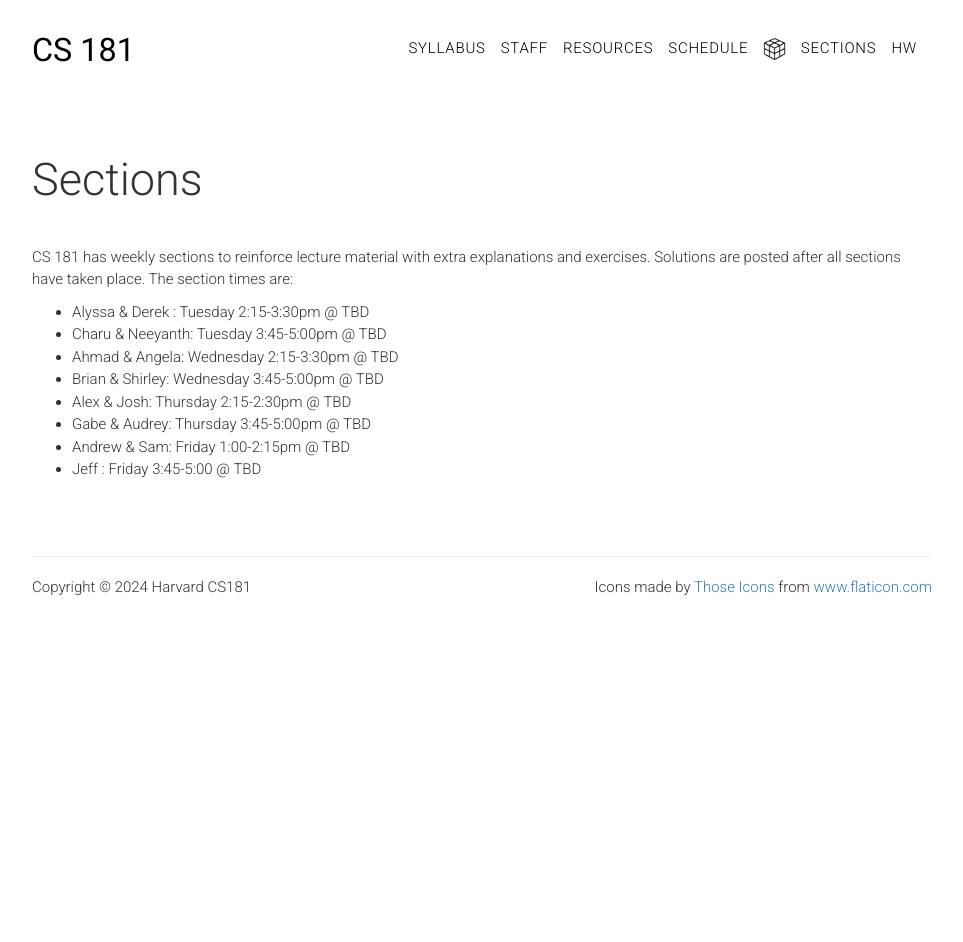
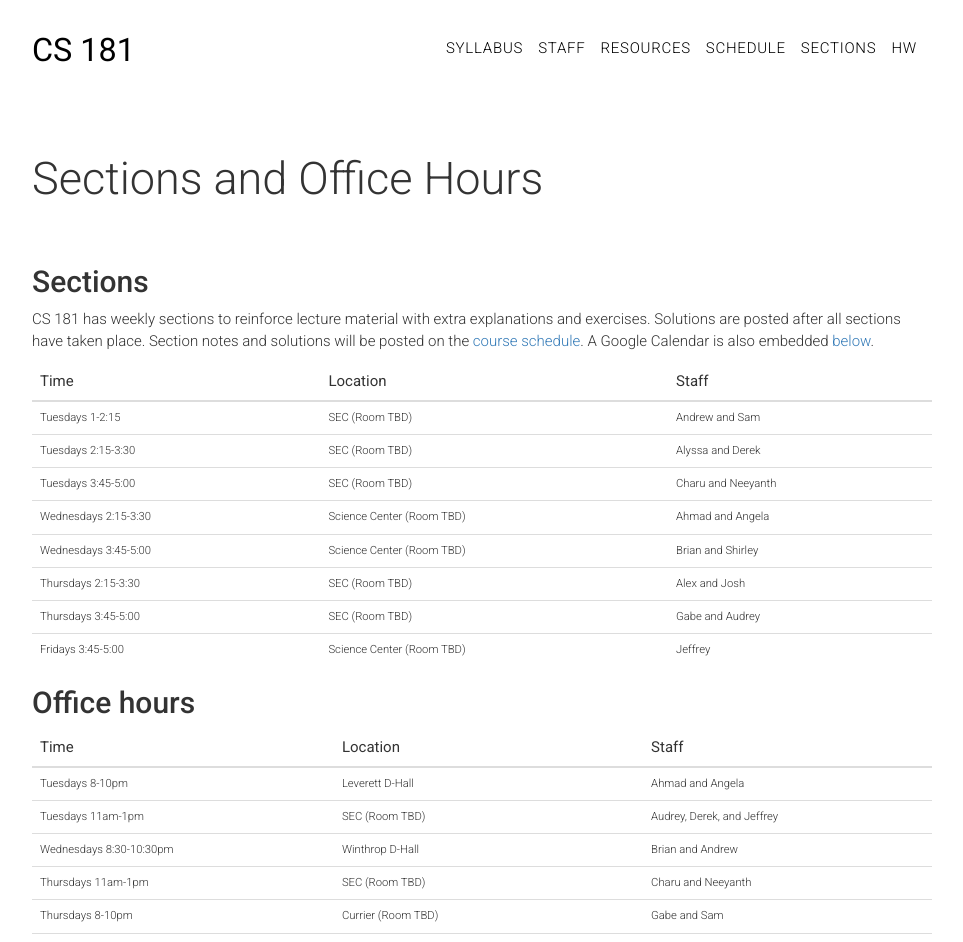
Before and after one commit to harvard-ml-courses/cs181-web, a Jekyll site: the page built from sections.html, in a window 1280 px wide. Shown: the top 942 px of the page, without its empty margins (158-1121 px from the left). Built offline with Jekyll 4.4.1, drawn with Linux system fonts in a browser that asks for light colours; before the commit the page ends 900 px from its top, so only the background shows below that; some of the changed text lies outside the part shown.

Commit message:
move section and oh schedule to section page add section placeholders remove cube

```diff
--- a/_includes/header.html
+++ b/_includes/header.html
@@ -10,7 +10,6 @@
         <li><a href="{{ site.baseurl }}/staff">Staff</a></li>
         <li><a href="{{ site.baseurl }}/resources">Resources</a></li>
         <li><a href="{{ site.baseurl }}/schedule">Schedule</a></li>
-        <li><a href="{{ site.baseurl }}/cube"><img class="header-icon" src="{{ site.baseurl }}/css/cube2.png"></a></li>
         <li><a href="{{ site.baseurl }}/sections">Sections</a></li>
         <li><a href="https://github.com/harvard-ml-courses/cs181-s24-homeworks" target="_blank" rel="noopener noreferrer">HW</a></li>
       </ul>
--- a/sections.html
+++ b/sections.html
@@ -1,36 +1,63 @@
 ---
 layout: page
-title: Sections
+title: Sections and Office Hours
 weight: 0
 ---
 
 <section class="main-container text">
     <div class="main">
+        <!-- data is configured in _data/all.yaml -->
+
+        <h2>Sections</h2>
         <p>
             CS 181 has weekly sections to reinforce lecture material with extra explanations
             and exercises. Solutions are posted after all sections have taken place.
+            Section notes and solutions will be posted on the <a href="{{ site.baseurl }}/schedule">course schedule</a>.
+            A Google Calendar is also embedded <a href="#gcal">below</a>.
+        </p>
+        <table class="table">
+            <thead>
+                <tr>
+                    <th>Time</th>
+                    <th>Location</th>
+                    <th>Staff</th>
+                </tr>
+            </thead>
+            <tbody>
+                {% for oh in site.data.all.sections %}
+                <tr>
+                    <td>{{ oh.time }}</td>
+                    <td>{{ oh.location }}</td>
+                    <td>{{ oh.tfs }}</td>
+                </tr>
+                {% endfor %}
+            </tbody>
+        </table>
 
-            The section times are:
-            <ul>
-                <li> Alyssa & Derek : Tuesday 2:15-3:30pm @ TBD</li>
-                <li> Charu & Neeyanth: Tuesday 3:45-5:00pm @ TBD</li>
-                <li> Ahmad & Angela: Wednesday 2:15-3:30pm @ TBD </li>
-                <li> Brian & Shirley: Wednesday 3:45-5:00pm @ TBD</li>
-                <li> Alex & Josh: Thursday 2:15-2:30pm @ TBD</li>
-                <li> Gabe & Audrey: Thursday 3:45-5:00pm @ TBD</li>
-		<li> Andrew & Sam: Friday 1:00-2:15pm @ TBD</li>
-                <li> Jeff : Friday 3:45-5:00 @ TBD</li>
-            </ul>
-        </p>
+        <h2>Office hours</h2>
+        <table class="table">
+            <thead>
+                <tr>
+                    <th>Time</th>
+                    <th>Location</th>
+                    <th>Staff</th>
+                </tr>
+            </thead>
+            <tbody>
+                {% for oh in site.data.all.ohs %}
+                <tr>
+                    <td>{{ oh.time }}</td>
+                    <td>{{ oh.location }}</td>
+                    <td>{{ oh.tfs }}</td>
+                </tr>
+                {% endfor %}
+            </tbody>
+        </table>
 
-        <!-- Example for releasing sections. Upload files in the sections folder -->
-
-    	<!-- <h2 class="title" id="sec1">Section 1: Linear Regression, MLE</h2>
-        <p class="head-subtitle">Tuesday, February 2</p>
-        <ul class="lists">
-            <li><a href="sections/sec_0/handout.pdf" target="_blank">PDF</a></li>
-            <li><a href="sections/sec_0/solutions.pdf" target="_blank">Solutions PDF</a></li>
-        </ul> -->
-
+        <div class="embed-responsive embed-responsive-4by3 w-100" id="gcal">
+            <iframe class="embed-responsive-item"
+                src="https://calendar.google.com/calendar/embed?src=c_f69d6d4ef1d31eb8558c88407d946c5970c48f0624a6d840cc22885edf4ab15c%40group.calendar.google.com&ctz=America%2FNew_York"
+                style="border: 0" width="800" height="600" frameborder="0" scrolling="no"></iframe>
+        </div>
     </div>
 </section>
```
Also changed, not shown: cube.html (deleted, +0 -105 lines), schedule.html (+0 -41 lines), _data/all.yaml (line endings or trailing spaces), 9 other files.
